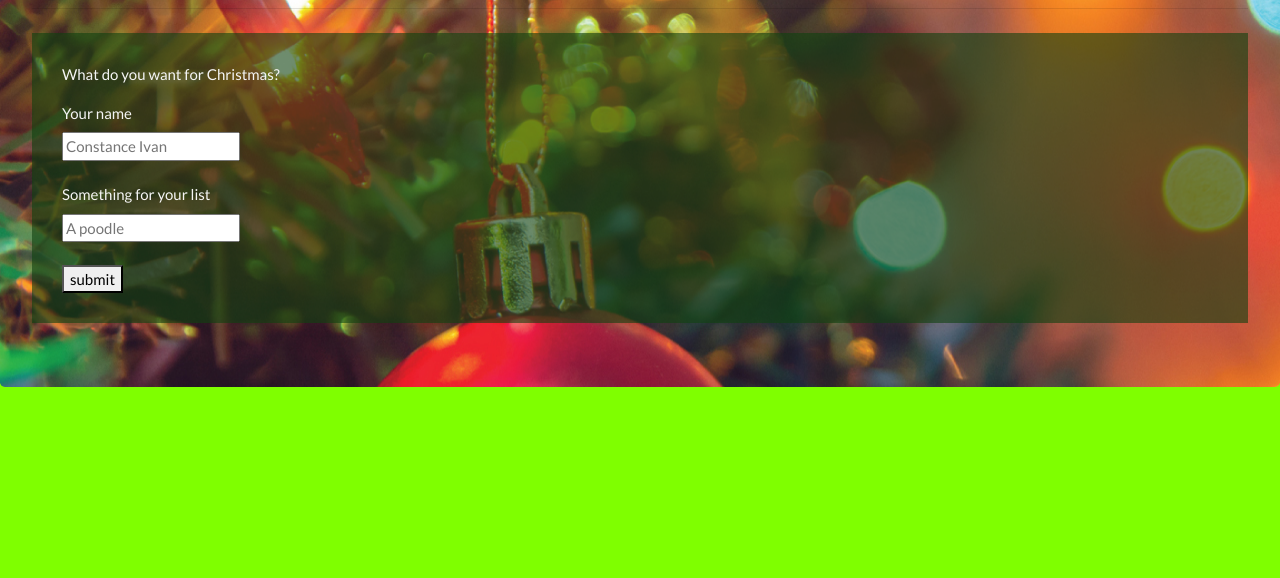
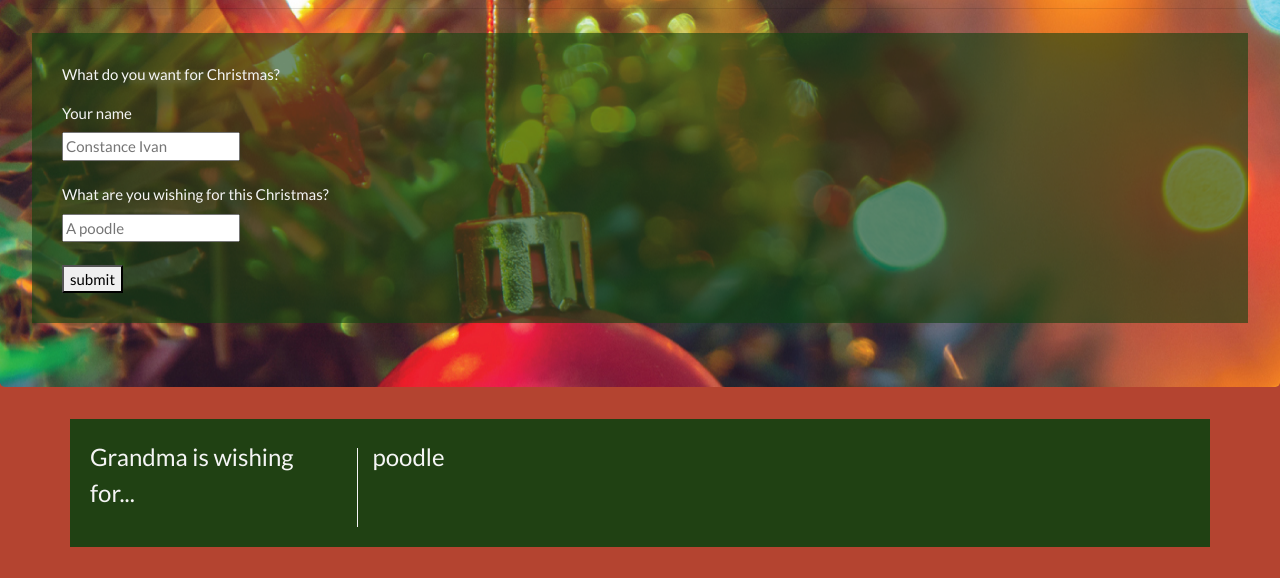
Before and after one commit to valadezMykel/Valadez_Family_Christmas_List, a website: page html/index.html in a window 1280 px wide. Shown: the part 222-800 px from the top of the page. Drawn offline with nearby package versions, Linux system fonts and the light colour scheme; files whose address does not match are found by name.

Commit message:
css styling added

```diff
--- a/html/index.html
+++ b/html/index.html
@@ -10,7 +10,7 @@
 </head>
 <body>
     <div class="jumbotron">
-        <h1 class="display-4">Valadez/Higel Family</h1>
+        <h1 class="display-4">Valadez & Higel Family</h1>
         <h1 class="display-4">Christmas List</h1>
         <hr class="my-4">
         <div id="titleForm">
@@ -18,10 +18,23 @@
             <form action="server.js" method="post">
                 <label for="name">Your name</label><br>
                 <input type="text" id="name" placeholder="Constance Ivan"><br><br>
-                <label for="present">Something for your list</label><br>
+                <label for="present">What are you wishing for this Christmas?</label><br>
                 <input type="text" id="present" placeholder="A poodle"><br><br>
                 <button type="submit" id="jumbotronBtn">submit</button>
             </form>
+        </div>
+    </div>
+    <div id="test" class="container">
+        <div class="row">
+            <div class="col-3">
+                <p>Grandma is wishing for...</p>
+                <div class="breakLine"></div>
+            </div>
+            <div class="col">
+                <ul>
+                    <li>poodle</li>
+                </ul>
+            </div>
         </div>
 
     </div>
--- a/package.json
+++ b/package.json
@@ -22,6 +22,7 @@
   "homepage": "https://github.com/valadezMykel/Valadez_Family_Christmas_List#readme",
   "dependencies": {
     "express": "^4.17.1",
+    "mysql": "^2.18.1",
     "nodemon": "^2.0.6",
     "uniqid": "^5.2.0"
   }
--- a/public/css/styles.css
+++ b/public/css/styles.css
@@ -1,6 +1,17 @@
 h1{
     color: whitesmoke;
     text-shadow: 3px 3px black;
+}
+
+.breakLine{
+    width: 1px;
+    height: 90%;
+    background-color: whitesmoke;
+    /* float: right; */
+    position: absolute;
+    top: 10%;
+    right: 0;
+
 }
 
 .jumbotron{
@@ -16,5 +27,13 @@ h1{
 body{
     min-width: 100px;
     min-height: 100px;
-    background-color: chartreuse;
+    background-color: rgb(180, 68, 48);
 }
+
+#test{
+    padding: 20px;
+    font-size: x-large;
+    color: whitesmoke;
+    background-color: rgb(16, 65, 16, .9);
+    position: relative;
+}
```
Also changed, not shown: 1 other file.
